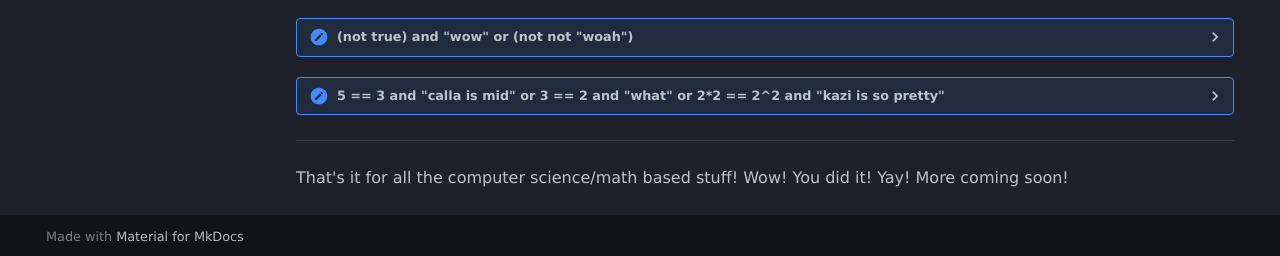
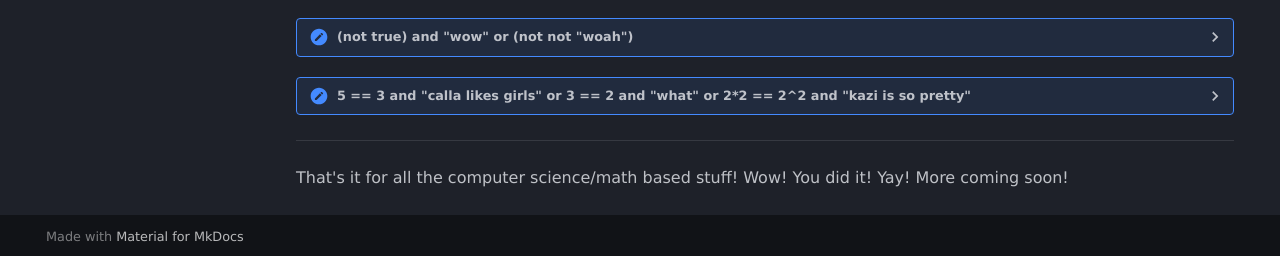
Before and after one commit to Kazisitoe/Scripting-Bible, an MkDocs documentation site: the page built from docs/Chapter 1.md, in a window 1280 px wide and 900 px high, scrolled down 5549 px. Shown: the part 641-897 px from the top of the window. Built offline with MkDocs 1.6.1 and Material for MkDocs 9.7.7, drawn with Linux system fonts in a browser that asks for light colours; some web fonts are replaced.

Commit message:
Calla lesbian

```diff
--- a/docs/Chapter 1.md
+++ b/docs/Chapter 1.md
@@ -215,7 +215,7 @@ nil
 true
 </details>
 <details>
-<summary>5 == 3 and "calla is mid" or 3 == 2 and "what" or 2*2 == 2^2 and "kazi is so pretty"</summary>
+<summary>5 == 3 and "calla likes girls" or 3 == 2 and "what" or 2*2 == 2^2 and "kazi is so pretty"</summary>
 "kazi is so pretty"
 </details>
 
```
